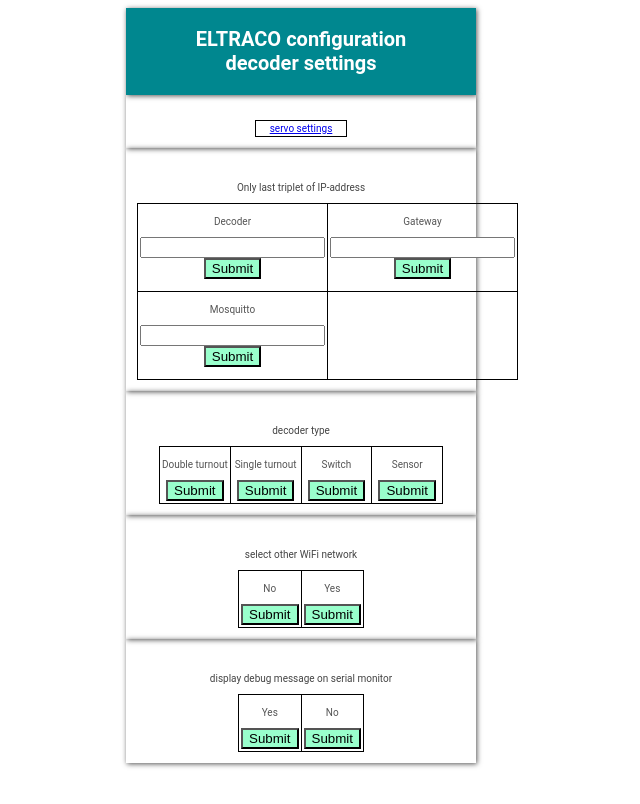
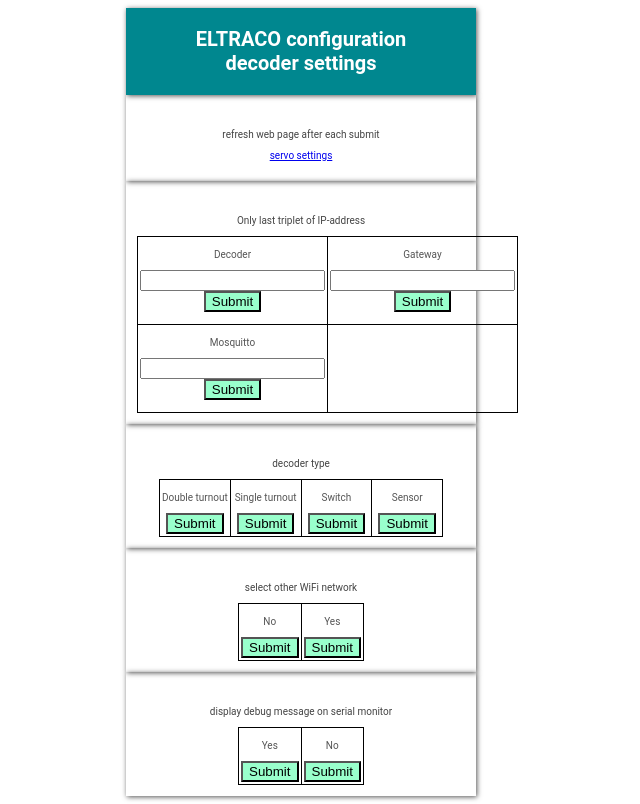
Before and after one commit to eporocrail/Eltraco, a plain HTML site: page EltracoCore/data/index.html in a window 1280 px wide. Shown: the whole page, without its empty margins (339-979 px from the left). Drawn offline with Linux system fonts and the light colour scheme.

Commit message:
Updated page outlook

```diff
--- a/EltracoCore/data/index.html
+++ b/EltracoCore/data/index.html
@@ -24,11 +24,8 @@ th, td {
         <body>
 
         <div>
-        <table>
-            <tr>
-                <td style="width:75%"><a id="lnkServo" href="servo.html">servo settings</a></td>
-            </tr>
-        </table>
+            <p> refresh web page after each submit</p><bk><bk>
+            <p><a id="lnkServo" href="servo.html">servo settings</a></p>
         </div>
 
         <div>
```
